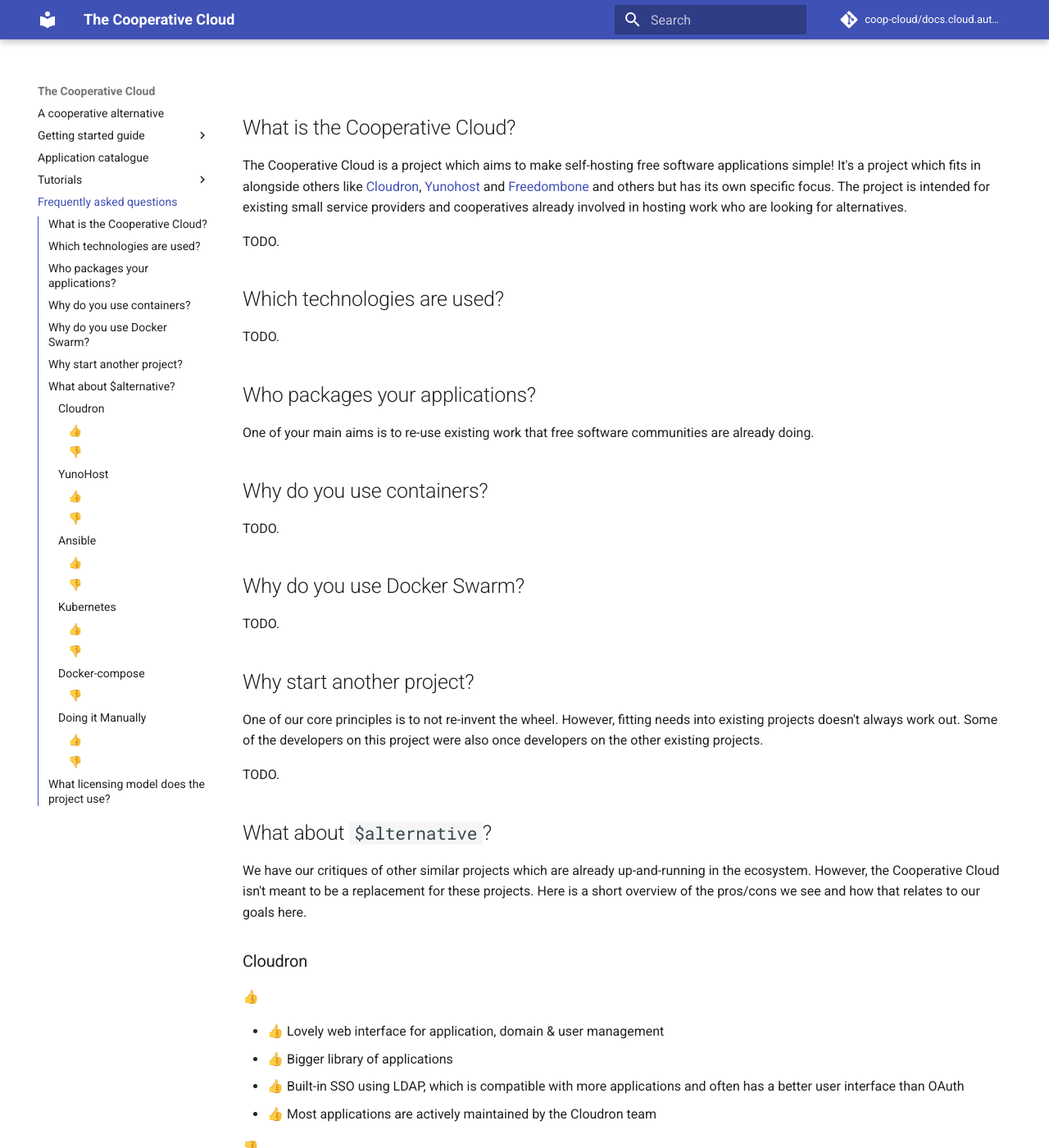
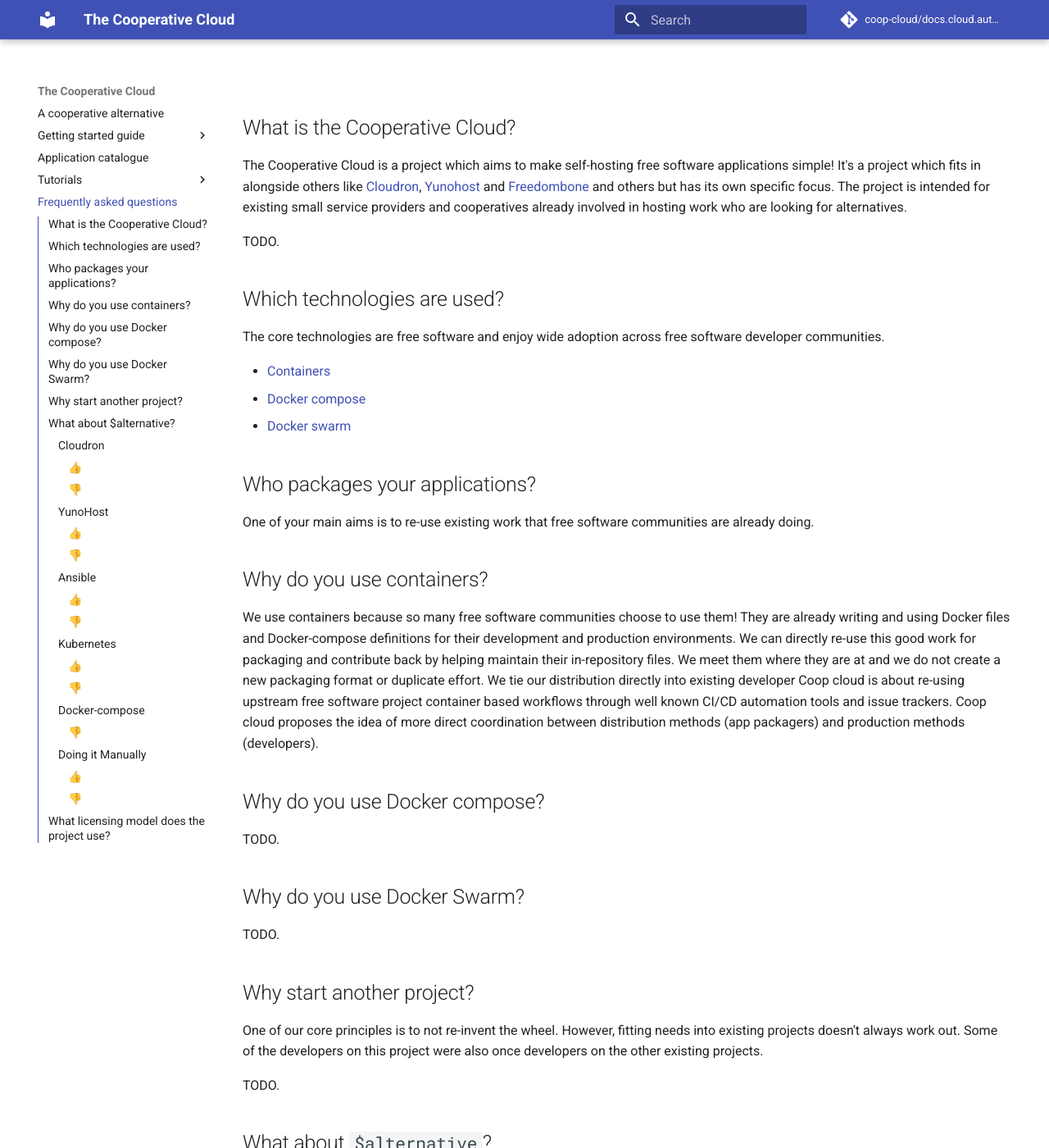
Before and after one commit to mayel/docs.coopcloud.tech, an MkDocs documentation site: the page built from docs/faq.md, in a window 1280 px wide and 1400 px high. Shown: the whole window at 82% size. Built offline with MkDocs 1.6.1 and Material for MkDocs 9.7.7, drawn with Linux system fonts in a browser that asks for light colours.

Commit message:
Some FAQ shuffling

```diff
--- a/docs/faq.md
+++ b/docs/faq.md
@@ -15,7 +15,12 @@
 
 ## Which technologies are used?
 
-TODO.
+The core technologies are free software and enjoy wide adoption across free
+software developer communities.
+
+- [Containers](#why-do-you-use-containers)
+- [Docker compose](#why-do-you-use-docker-compose)
+- [Docker swarm](#why-do-you-use-docker-swarm)
 
 ## Who packages your applications?
 
@@ -23,6 +28,19 @@
 are already doing.
 
 ## Why do you use containers?
+
+We use containers because so many free software communities choose to use them!
+They are already writing and using Docker files and Docker-compose definitions
+for their development and production environments. We can directly re-use this
+good work for packaging and contribute back by helping maintain their
+in-repository files. We meet them where they are at and we do not create a new
+packaging format or duplicate effort. We tie our distribution directly into
+existing developer Coop cloud is about re-using upstream free software project
+container based workflows through well known CI/CD automation tools and issue
+trackers. Coop cloud proposes the idea of more direct coordination between
+distribution methods (app packagers) and production methods (developers).
+
+## Why do you use Docker compose?
 
 TODO.
 
```
